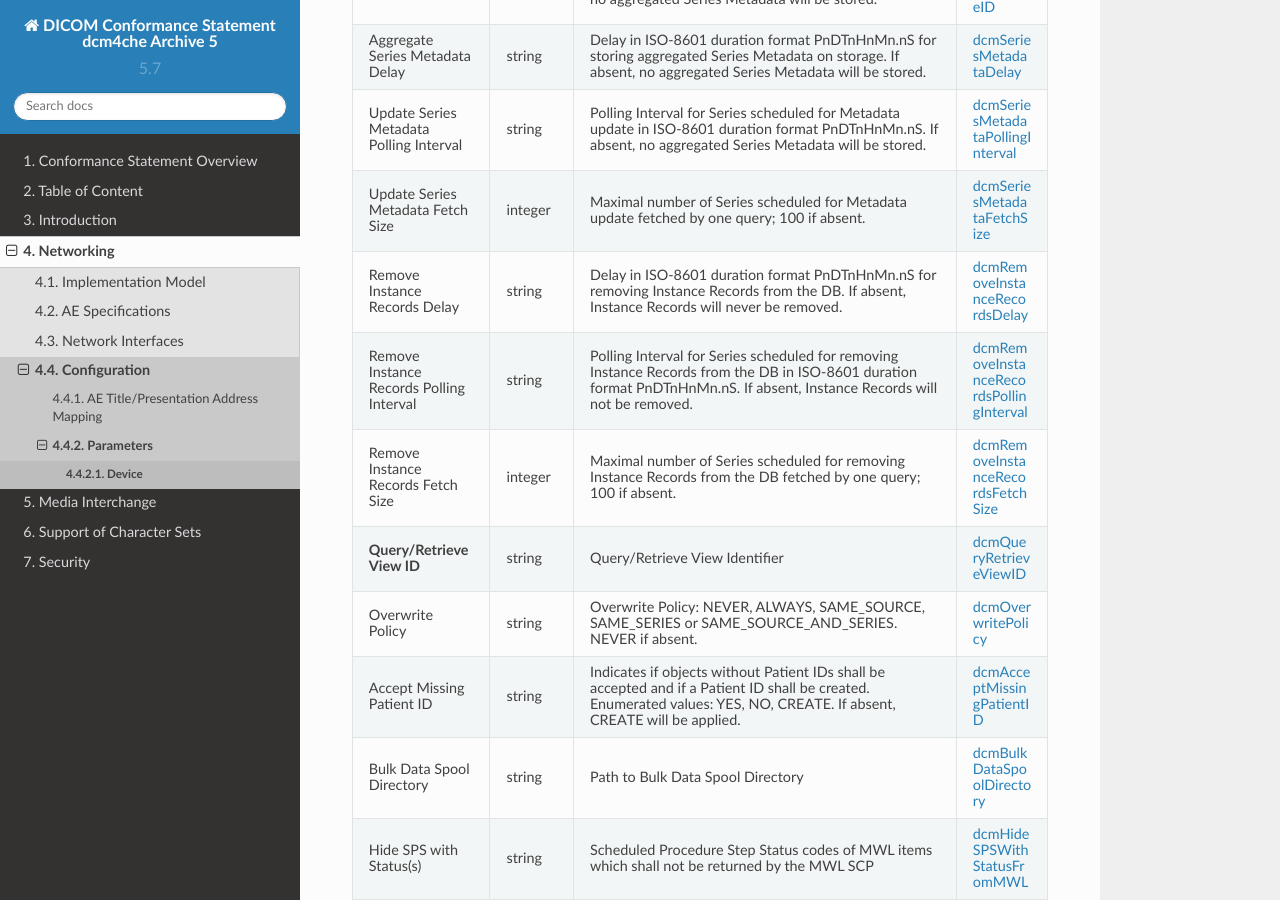
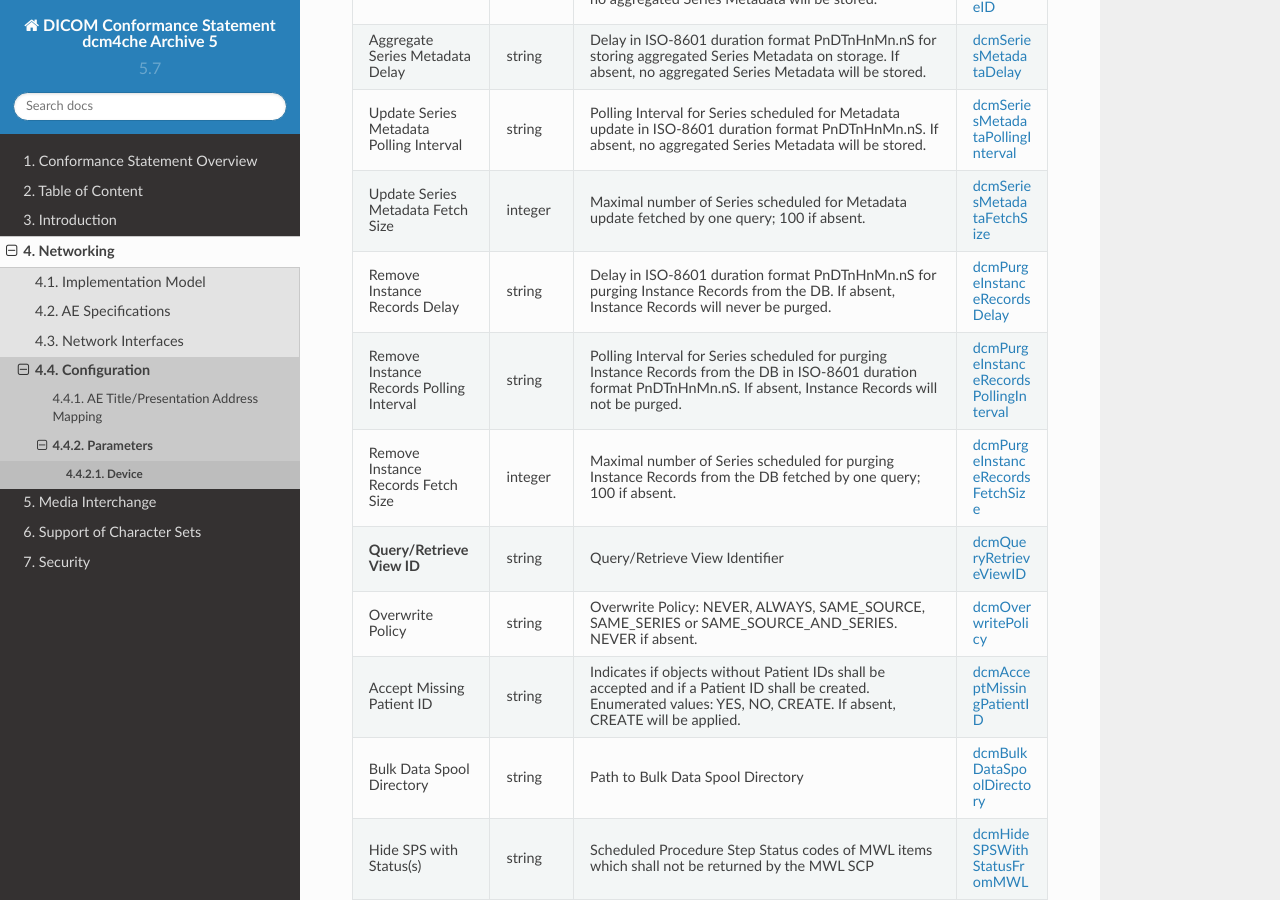
Before and after one commit to dcm4che/dcm4chee-arc-cs, a Sphinx documentation site: the page built from docs/networking/config/archiveDevice.rst, in a window 1280 px wide and 900 px high, scrolled down 639 px. Built offline with Sphinx 7.4.7 and the Read the Docs theme 2.0.0, drawn with Linux system fonts in a browser that asks for light colours; some of the changed text lies outside the part shown.

```diff
--- a/docs/networking/config/archiveDevice.rst
+++ b/docs/networking/config/archiveDevice.rst
@@ -35,18 +35,18 @@
     .. _dcmSeriesMetadataFetchSize:
 
     dcmSeriesMetadataFetchSize_"
-    "Remove Instance Records Delay",string,"Delay in ISO-8601 duration format PnDTnHnMn.nS for removing Instance Records from the DB. If absent, Instance Records will never be removed.","
-    .. _dcmRemoveInstanceRecordsDelay:
+    "Remove Instance Records Delay",string,"Delay in ISO-8601 duration format PnDTnHnMn.nS for purging Instance Records from the DB. If absent, Instance Records will never be purged.","
+    .. _dcmPurgeInstanceRecordsDelay:
 
-    dcmRemoveInstanceRecordsDelay_"
-    "Remove Instance Records Polling Interval",string,"Polling Interval for Series scheduled for removing Instance Records from the DB in ISO-8601 duration format PnDTnHnMn.nS. If absent, Instance Records will not be removed.","
-    .. _dcmRemoveInstanceRecordsPollingInterval:
+    dcmPurgeInstanceRecordsDelay_"
+    "Remove Instance Records Polling Interval",string,"Polling Interval for Series scheduled for purging Instance Records from the DB in ISO-8601 duration format PnDTnHnMn.nS. If absent, Instance Records will not be purged.","
+    .. _dcmPurgeInstanceRecordsPollingInterval:
 
-    dcmRemoveInstanceRecordsPollingInterval_"
-    "Remove Instance Records Fetch Size",integer,"Maximal number of Series scheduled for removing Instance Records from the DB fetched by one query; 100 if absent.","
-    .. _dcmRemoveInstanceRecordsFetchSize:
+    dcmPurgeInstanceRecordsPollingInterval_"
+    "Remove Instance Records Fetch Size",integer,"Maximal number of Series scheduled for purging Instance Records from the DB fetched by one query; 100 if absent.","
+    .. _dcmPurgeInstanceRecordsFetchSize:
 
-    dcmRemoveInstanceRecordsFetchSize_"
+    dcmPurgeInstanceRecordsFetchSize_"
     "**Query/Retrieve View ID**",string,"Query/Retrieve View Identifier","
     .. _dcmQueryRetrieveViewID:
 
--- a/docs/networking/config/archiveHL7Application.rst
+++ b/docs/networking/config/archiveHL7Application.rst
@@ -35,3 +35,7 @@
     .. _hl7ForwardRule:
 
     hl7ForwardRule_"
+    ":doc:`scheduledStation` (s)",object,"Scheduled Station selected on MWL HL7 Order Feed","
+    .. _dcmScheduledStation:
+
+    dcmScheduledStation_"
--- a/docs/networking/config/archiveNetworkAE.rst
+++ b/docs/networking/config/archiveNetworkAE.rst
@@ -19,10 +19,10 @@
     .. _dcmSeriesMetadataDelay:
 
     dcmSeriesMetadataDelay_"
-    "Remove Instance Records Delay",string,"Delay in ISO-8601 duration format PnDTnHnMn.nS for removing Instance Records from the DB received by this AE. Overwrites value specified on Device level.","
-    .. _dcmRemoveInstanceRecordsDelay:
+    "Purge Instance Records Delay",string,"Delay in ISO-8601 duration format PnDTnHnMn.nS for purging Instance Records from the DB received by this AE. Overwrites value specified on Device level.","
+    .. _dcmPurgeInstanceRecordsDelay:
 
-    dcmRemoveInstanceRecordsDelay_"
+    dcmPurgeInstanceRecordsDelay_"
     "Store Access Control ID",string,"Access Contol ID assigned to Studies received by this AE","
     .. _dcmStoreAccessControlID:
 
```
Also changed, not shown: other parts of docs/networking/config/archiveDevice.rst (+5 -0 lines), docs/networking/config/scheduledStation.rst (added, +25 -0 lines).
